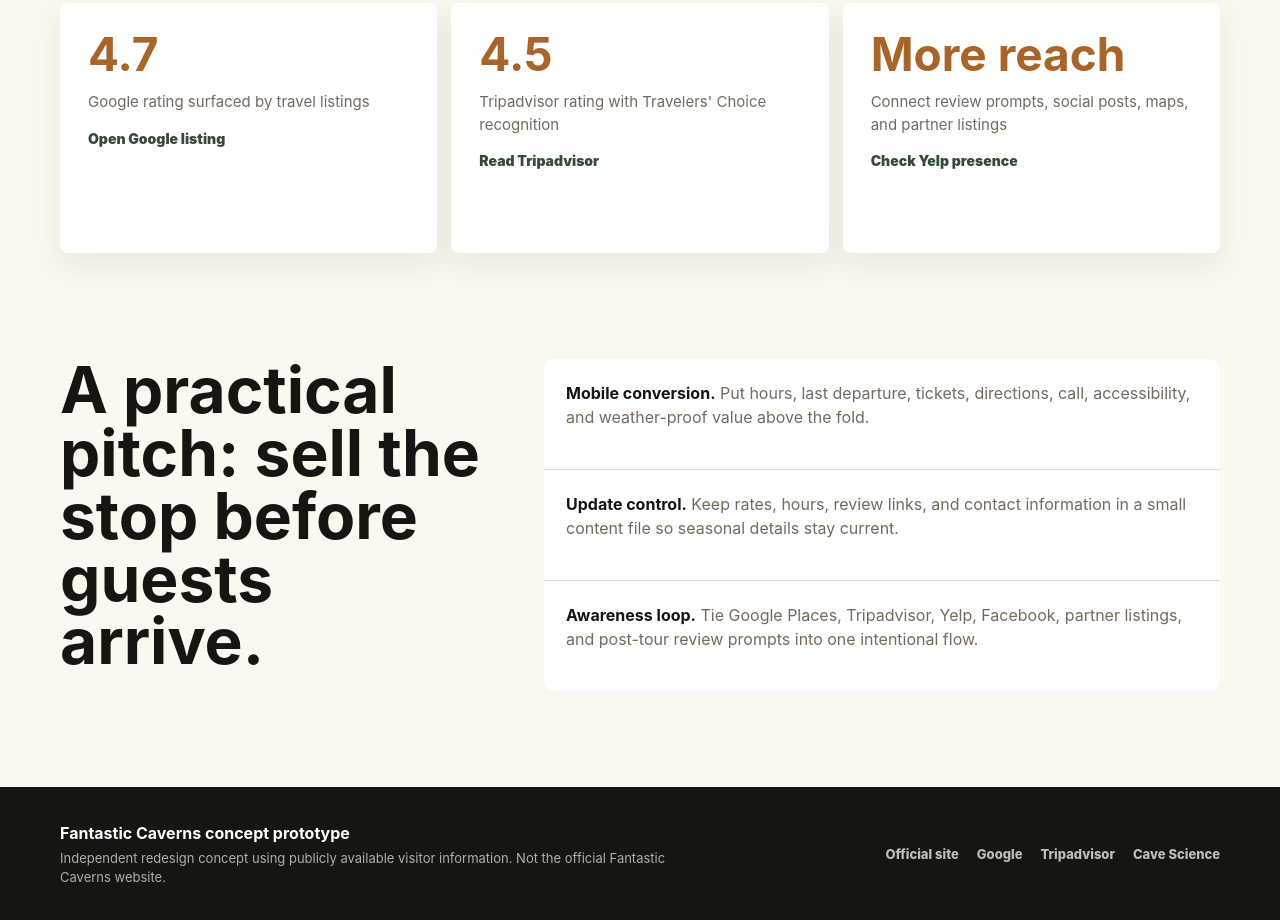
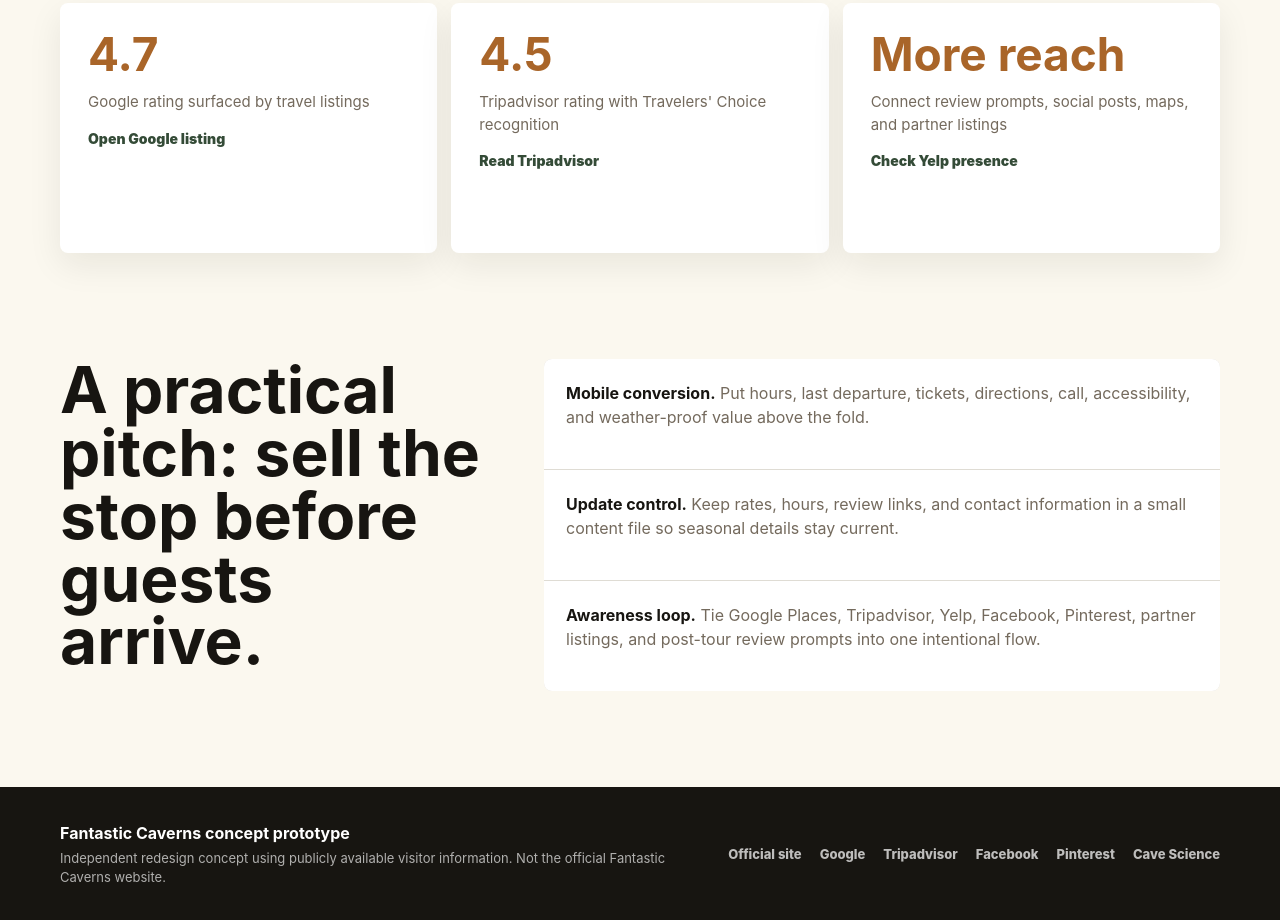
Before and after one commit to HarpElle/fantastic-caverns-concept, a website: page index.html in a window 1280 px wide. Shown: the part 5871-6791 px from the top of the page. Drawn offline with Linux system fonts and the light colour scheme.

Commit message:
Add verified social profile links

```diff
--- a/data/site.json
+++ b/data/site.json
@@ -35,6 +35,8 @@
     "googleUrl": "https://www.google.com/maps/search/?api=1&query=Fantastic%20Caverns%20Springfield%20MO",
     "tripadvisorUrl": "https://www.tripadvisor.com/Attraction_Review-g44926-d258059-Reviews-Fantastic_Caverns-Springfield_Missouri.html",
     "yelpUrl": "https://www.yelp.com/search?find_desc=Fantastic+Caverns&find_loc=Springfield%2C+MO",
+    "facebookUrl": "https://www.facebook.com/fantasticcaverns/",
+    "pinterestUrl": "https://www.pinterest.com/fantasticcaverns/",
     "roadtrippersUrl": "https://maps.roadtrippers.com/us/springfield-mo/attractions/fantastic-caverns",
     "caveScienceUrl": "https://cavescience.org/"
   }
--- a/index.html
+++ b/index.html
@@ -280,7 +280,7 @@
       <div class="pitch-points">
         <p><strong>Mobile conversion.</strong> Put hours, last departure, tickets, directions, call, accessibility, and weather-proof value above the fold.</p>
         <p><strong>Update control.</strong> Keep rates, hours, review links, and contact information in a small content file so seasonal details stay current.</p>
-        <p><strong>Awareness loop.</strong> Tie Google Places, Tripadvisor, Yelp, Facebook, partner listings, and post-tour review prompts into one intentional flow.</p>
+        <p><strong>Awareness loop.</strong> Tie Google Places, Tripadvisor, Yelp, Facebook, Pinterest, partner listings, and post-tour review prompts into one intentional flow.</p>
       </div>
     </section>
   </main>
@@ -294,6 +294,8 @@
       <a data-bind-href="officialUrl" href="https://www.missouriscave.com/" target="_blank" rel="noreferrer">Official site</a>
       <a data-bind-href="googleUrl" href="https://www.google.com/maps/search/?api=1&query=Fantastic%20Caverns%20Springfield%20MO" target="_blank" rel="noreferrer">Google</a>
       <a data-bind-href="tripadvisorUrl" href="https://www.tripadvisor.com/Attraction_Review-g44926-d258059-Reviews-Fantastic_Caverns-Springfield_Missouri.html" target="_blank" rel="noreferrer">Tripadvisor</a>
+      <a data-bind-href="facebookUrl" href="https://www.facebook.com/fantasticcaverns/" target="_blank" rel="noreferrer">Facebook</a>
+      <a data-bind-href="pinterestUrl" href="https://www.pinterest.com/fantasticcaverns/" target="_blank" rel="noreferrer">Pinterest</a>
       <a data-bind-href="caveScienceUrl" href="https://cavescience.org/" target="_blank" rel="noreferrer">Cave Science</a>
     </nav>
   </footer>
```
Also changed, not shown: README.md.
